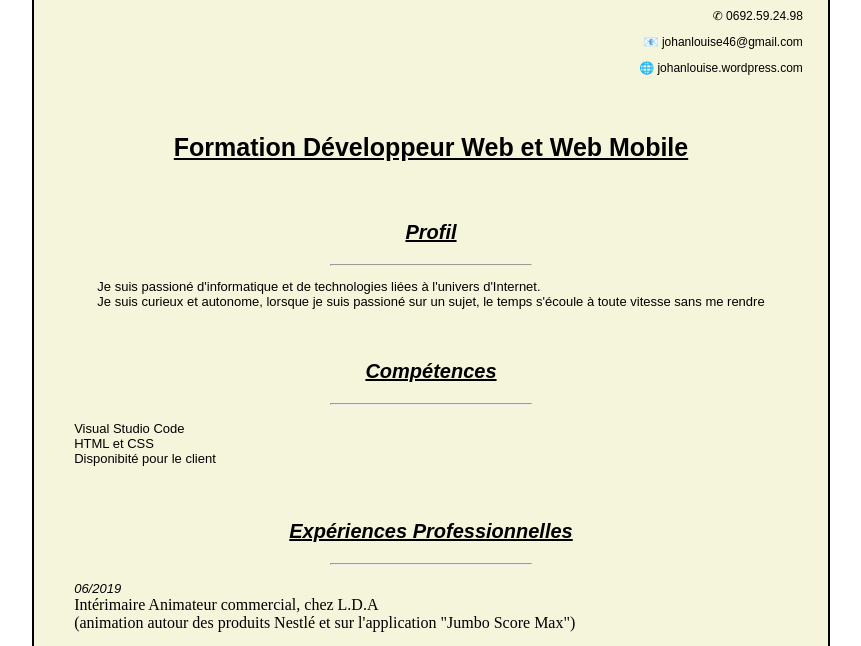
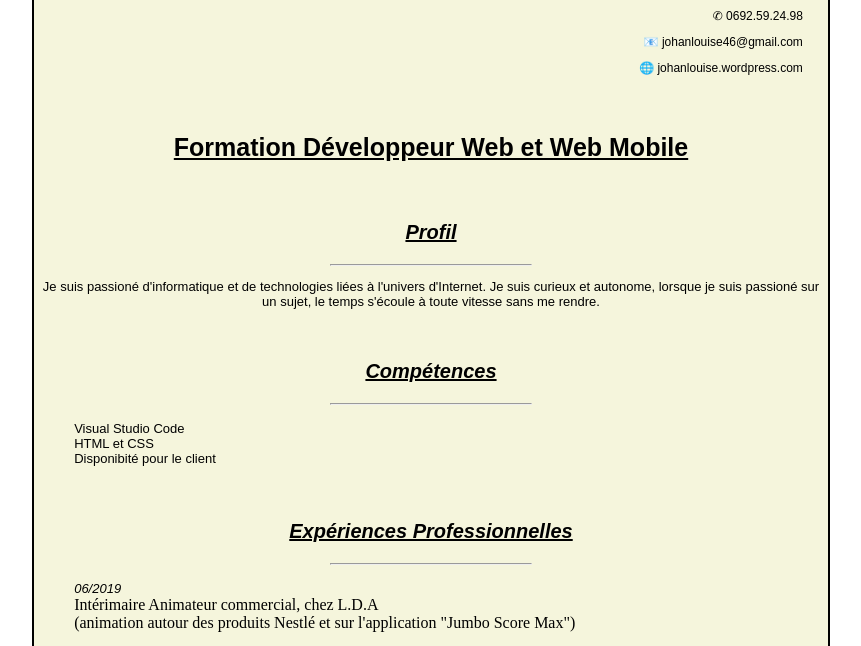
Before and after one commit to Johan-glitch/Cv-en-HTML, a plain HTML site: page index.html in a window 1280 px wide. Shown: the part 154-800 px from the top of the page, without its empty margins (209-1070 px from the left). Drawn offline with Linux system fonts and the light colour scheme.

Commit message:
Add files via upload

```diff
--- a/index.html
+++ b/index.html
@@ -31,9 +31,9 @@
             <h3 class="profil"><em>Profil</em></h3>
             <hr>
             <p class="paragraphe1">Je suis passioné d'informatique et de technologies liées à l'univers
-                d'Internet.<br />
+                d'Internet.
                 Je suis curieux et autonome, lorsque je suis passioné sur un sujet, le temps s'écoule à toute vitesse
-                sans me rendre</p>
+                sans me rendre.</p>
             <br />
             <!--Ici sera ma bio-->
 
--- a/style.css
+++ b/style.css
@@ -37,6 +37,7 @@
     display: flex;
     justify-content: center;
     font-size: 13px;
+    text-align: center;
     font-family: Arial, Helvetica, sans-serif;
 }
 .competences{
@@ -76,6 +77,7 @@ li{
 .info{
     display: flex;
     justify-content: flex-end;
+    text-align: right;
     font-size: 12px;
     font-family: Arial, Helvetica, sans-serif
 }
```
